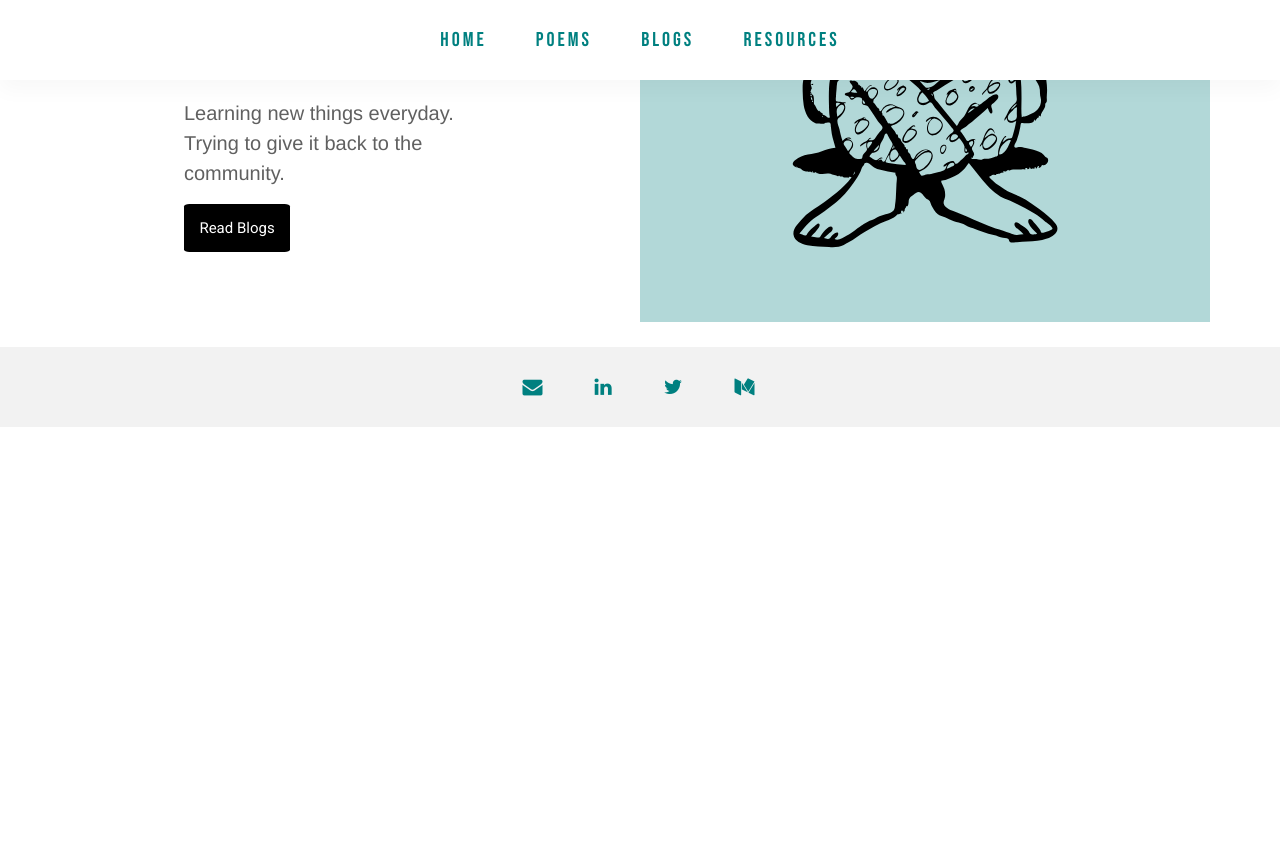
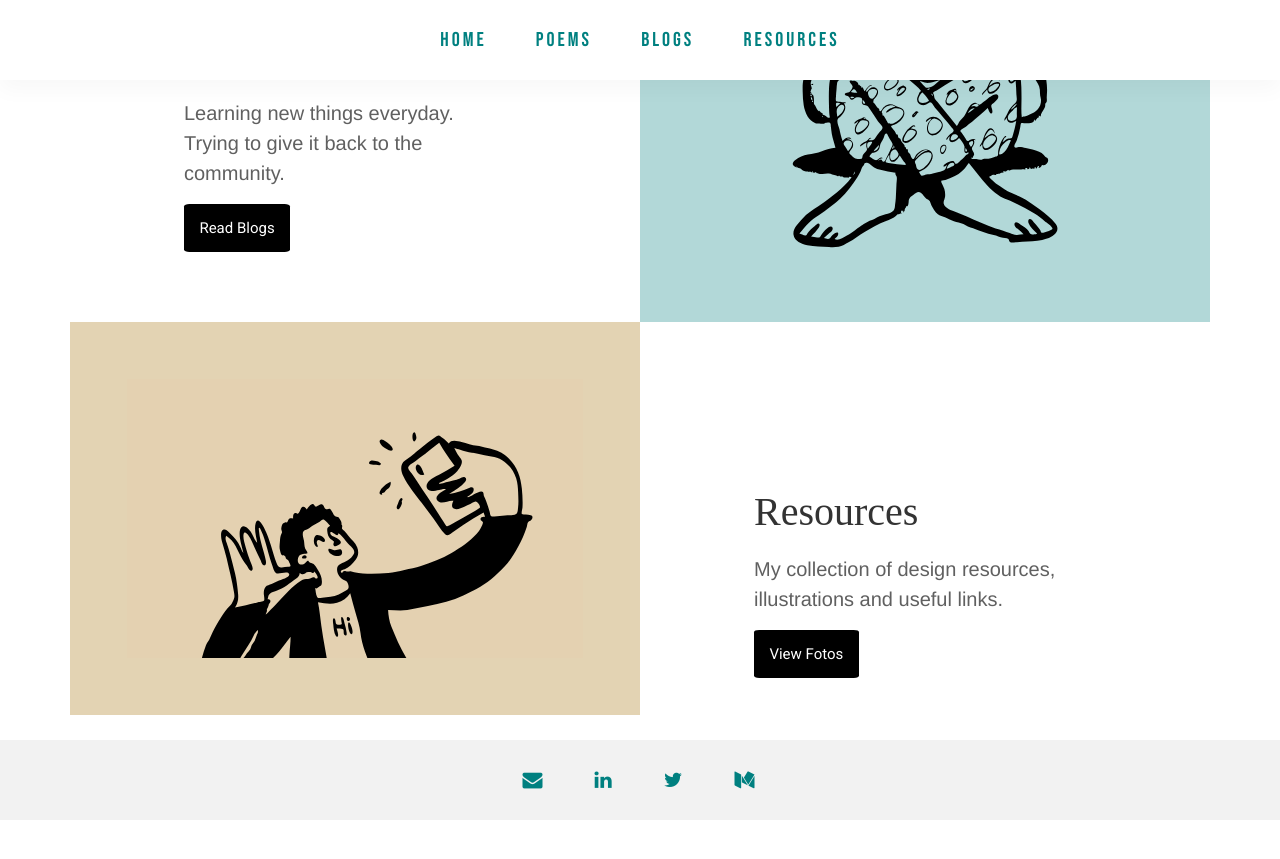
Before and after one commit to Rashmihere/Rashmihere.github.io, a Jekyll site: the page index.html, which Jekyll copies as it is, in a window 1280 px wide and 900 px high, scrolled down 1072 px. Shown: the top 859 px of the window. Built offline with Jekyll 4.4.1, drawn with Linux system fonts in a browser that asks for light colours; some web fonts are replaced; before the commit the page ends 1579 px from its top, so only the background shows below that.

Commit message:
Add Resources

```diff
--- a/index.html
+++ b/index.html
@@ -85,7 +85,7 @@
              <h3 class = "text"> Random thoughts poured into the glass of short poems. <br>
                 Children of lazy weekend afternoons</h3>
             <br>
-            <a class = "button" href = "poems.html">
+            <a class = "button" href = "/poems">
                 Read Poems
               </a>
 
@@ -105,7 +105,7 @@
              <h3 class = "text"> Learning new things everyday. <br>Trying to give it back to the community.</h3>
             <br>
 
-             <a class = "button" href = "blogs.html">
+             <a class = "button" href = "/blogs">
                 Read Blogs
               </a>
               </div>
@@ -115,23 +115,23 @@
                 <img class = "image" src ="svg/ReadingDoodle.svg"  > </img>
          </div>
     </div>
-    <!-- <div class = "container">
+    <div class = "container">
         <div class = "img-section" style = "background-color:	#e3d3b3">
                <img class = "image" src ="svg/composition.svg"  > </img>
         </div>
 
         <div class ="text-section" style = "float: left">
             <div class = "text-content">
-            <h1 class = "text-title"> The Insignificant Clicks</h1>
-            <h3 class = "text"> Nature, Animals, Beaches, Zoomed clicks.
-                In short, the ones which couldn't make it to Instagram.</h3>
+            <h1 class = "text-title"> Resources</h1>
+            <h3 class = "text"> My collection of design resources, illustrations and
+                useful links. </h3>
            <br>
-           <a class = "button" href = "lens">
+           <a class = "button" href = "/resources">
               View Fotos
             </a>
         </div>
        </div>
-      </div> -->
+      </div>
 
 
    </body>
```
